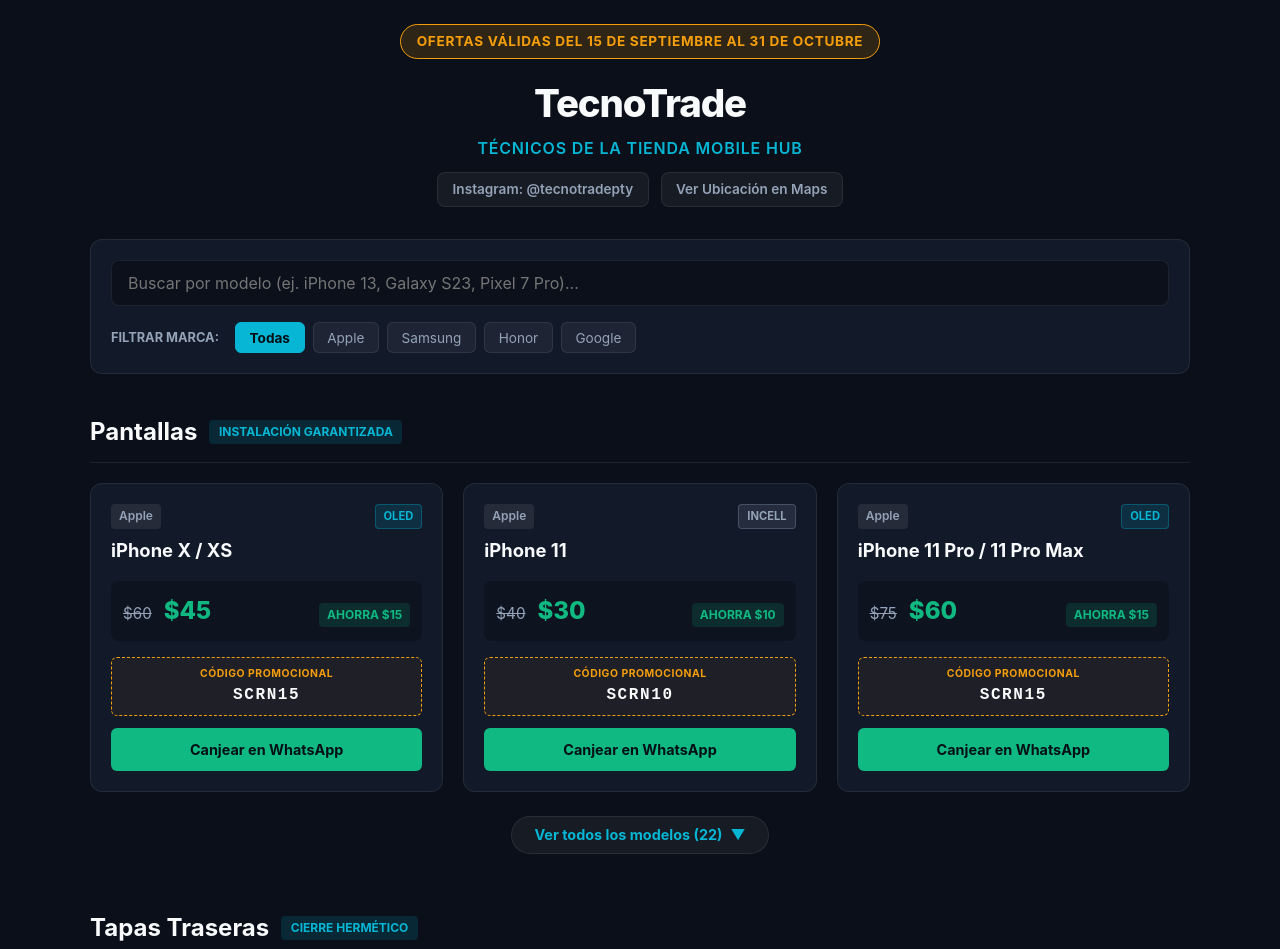
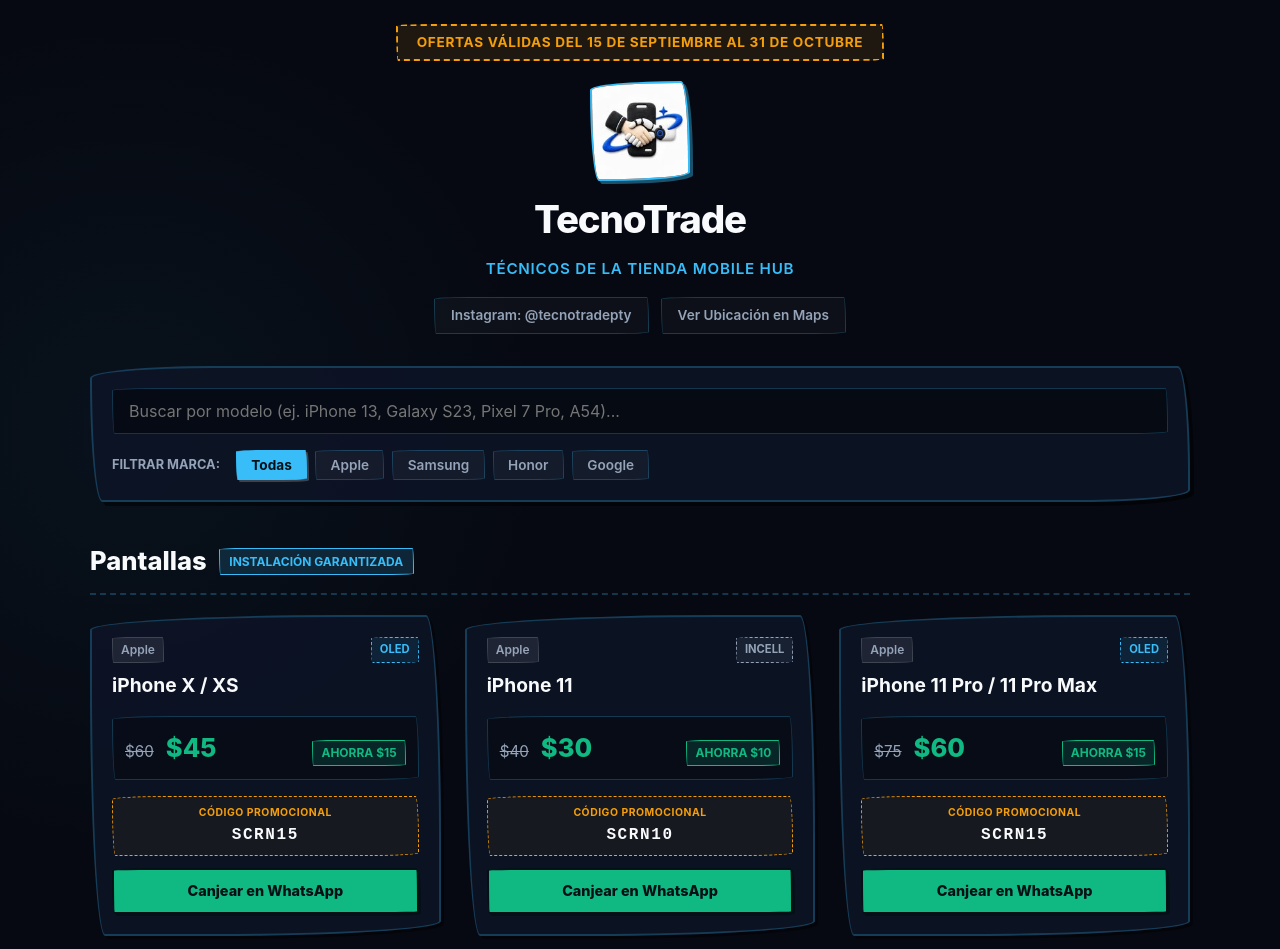
Before and after one commit to tecnotradepty/cuponestt, a plain HTML site: page index.html in a window 1280 px wide. Shown: the top 949 px of the page. Drawn offline with Linux system fonts and the light colour scheme.

Commit message:
Update index.html

```diff
--- a/index.html
+++ b/index.html
@@ -6,13 +6,15 @@
   <title>TecnoTrade | Cupones & Promociones</title>
   <style>
     :root {
-      --bg-main: #0b0f19;
-      --bg-card: rgba(22, 30, 49, 0.7);
-      --bg-card-hover: rgba(30, 41, 68, 0.9);
-      --border-color: rgba(255, 255, 255, 0.08);
+      --bg-main: #060911;
+      --bg-card: rgba(13, 20, 38, 0.85);
+      --bg-card-hover: rgba(19, 30, 56, 0.95);
+      --border-sketch: #38bdf8;
+      --border-subtle: rgba(56, 189, 248, 0.25);
       --text-main: #f8fafc;
       --text-muted: #94a3b8;
-      --accent-cyan: #06b6d4;
+      --accent-cyan: #38bdf8;
+      --accent-blue: #0284c7;
       --accent-green: #10b981;
       --accent-gold: #f59e0b;
       --font-stack: -apple-system, BlinkMacSystemFont, "Segoe UI", Roboto, Helvetica, Arial, sans-serif;
@@ -27,6 +29,9 @@
 
     body {
       background-color: var(--bg-main);
+      background-image:
+        radial-gradient(circle at 10% 20%, rgba(56, 189, 248, 0.05) 0%, transparent 20%),
+        radial-gradient(circle at 90% 80%, rgba(2, 132, 199, 0.05) 0%, transparent 20%);
       color: var(--text-main);
       line-height: 1.5;
       padding: 1.5rem 1rem 4rem;
@@ -43,33 +48,49 @@
       margin-bottom: 2rem;
     }
 
+    .validity-banner {
+      display: inline-block;
+      background: rgba(245, 158, 11, 0.1);
+      border: 2px dashed var(--accent-gold);
+      color: var(--accent-gold);
+      padding: 0.4rem 1.2rem;
+      border-radius: 255px 15px 225px 15px / 15px 225px 15px 255px;
+      font-size: 0.85rem;
+      font-weight: 700;
+      margin-bottom: 1.25rem;
+      text-transform: uppercase;
+      letter-spacing: 0.05em;
+    }
+
+    .brand-header {
+      display: flex;
+      flex-direction: column;
+      align-items: center;
+      gap: 0.6rem;
+      margin-bottom: 1rem;
+    }
+
+    .brand-logo {
+      width: 100px;
+      height: 100px;
+      object-fit: cover;
+      border-radius: 255px 25px 225px 25px / 25px 225px 25px 255px;
+      border: 2px solid var(--accent-cyan);
+      box-shadow: 3px 3px 0px rgba(56, 189, 248, 0.4);
+      background: #000;
+    }
+
     .brand-title {
       font-size: 2.4rem;
       font-weight: 800;
       letter-spacing: -0.03em;
       color: var(--text-main);
-      margin-bottom: 0.2rem;
     }
 
     .brand-subtitle {
-      font-size: 1rem;
+      font-size: 0.95rem;
       font-weight: 600;
       color: var(--accent-cyan);
-      margin-bottom: 0.75rem;
-      text-transform: uppercase;
-      letter-spacing: 0.05em;
-    }
-
-    .validity-banner {
-      display: inline-block;
-      background: rgba(245, 158, 11, 0.15);
-      border: 1px solid var(--accent-gold);
-      color: var(--accent-gold);
-      padding: 0.4rem 1rem;
-      border-radius: 50px;
-      font-size: 0.85rem;
-      font-weight: 700;
-      margin-bottom: 1rem;
       text-transform: uppercase;
       letter-spacing: 0.05em;
     }
@@ -79,18 +100,17 @@
       justify-content: center;
       flex-wrap: wrap;
       gap: 0.75rem;
-      margin-bottom: 1.5rem;
+      margin-top: 0.5rem;
     }
 
     .store-link-btn {
       display: inline-flex;
       align-items: center;
-      gap: 0.4rem;
-      background: rgba(255, 255, 255, 0.05);
-      border: 1px solid var(--border-color);
+      background: rgba(255, 255, 255, 0.03);
+      border: 1.5px solid var(--border-subtle);
+      border-radius: 255px 15px 225px 15px / 15px 225px 15px 255px;
       color: var(--text-muted);
-      padding: 0.4rem 0.9rem;
-      border-radius: 8px;
+      padding: 0.45rem 1rem;
       font-size: 0.85rem;
       text-decoration: none;
       font-weight: 600;
@@ -98,12 +118,13 @@
     }
 
     .store-link-btn:hover {
-      background: rgba(255, 255, 255, 0.1);
+      background: rgba(56, 189, 248, 0.1);
       color: var(--text-main);
-      border-color: rgba(255, 255, 255, 0.2);
+      border-color: var(--accent-cyan);
+      box-shadow: 2px 2px 0px var(--accent-cyan);
     }
 
-    /* Controls */
+    /* Controles y Búsqueda */
     .controls {
       display: flex;
       flex-direction: column;
@@ -111,25 +132,26 @@
       margin-bottom: 2.5rem;
       background: var(--bg-card);
       padding: 1.25rem;
-      border-radius: 12px;
-      border: 1px solid var(--border-color);
-      backdrop-filter: blur(10px);
+      border: 2px solid var(--border-subtle);
+      border-radius: 255px 25px 225px 25px / 25px 225px 25px 255px;
+      box-shadow: 4px 4px 0px rgba(0, 0, 0, 0.5);
     }
 
     .search-box input {
       width: 100%;
       padding: 0.75rem 1rem;
-      background: rgba(11, 15, 25, 0.8);
-      border: 1px solid var(--border-color);
-      border-radius: 8px;
+      background: rgba(6, 9, 17, 0.8);
+      border: 1.5px solid var(--border-subtle);
+      border-radius: 255px 15px 225px 15px / 15px 225px 15px 255px;
       color: var(--text-main);
       font-size: 1rem;
       outline: none;
-      transition: border-color 0.2s;
+      transition: all 0.2s;
     }
 
     .search-box input:focus {
       border-color: var(--accent-cyan);
+      box-shadow: 2px 2px 0px var(--accent-cyan);
     }
 
     .filter-group {
@@ -148,18 +170,19 @@
     }
 
     .filter-btn {
-      background: rgba(255, 255, 255, 0.05);
-      border: 1px solid var(--border-color);
+      background: rgba(255, 255, 255, 0.04);
+      border: 1.5px solid var(--border-subtle);
+      border-radius: 255px 15px 225px 15px / 15px 225px 15px 255px;
       color: var(--text-muted);
-      padding: 0.4rem 0.85rem;
+      padding: 0.4rem 0.9rem;
       font-size: 0.85rem;
-      border-radius: 6px;
+      font-weight: 600;
       cursor: pointer;
       transition: all 0.2s;
     }
 
     .filter-btn:hover {
-      background: rgba(255, 255, 255, 0.1);
+      background: rgba(56, 189, 248, 0.1);
       color: var(--text-main);
     }
 
@@ -168,9 +191,10 @@
       border-color: var(--accent-cyan);
       color: #041016;
       font-weight: 700;
+      box-shadow: 2px 2px 0px rgba(255, 255, 255, 0.2);
     }
 
-    /* Sections */
+    /* Secciones */
     .catalog-section {
       margin-bottom: 3.5rem;
     }
@@ -180,48 +204,50 @@
       align-items: center;
       gap: 0.75rem;
       margin-bottom: 1.25rem;
-      border-bottom: 1px solid var(--border-color);
+      border-bottom: 2px dashed var(--border-subtle);
       padding-bottom: 0.75rem;
     }
 
     .section-header h2 {
-      font-size: 1.5rem;
-      font-weight: 700;
+      font-size: 1.6rem;
+      font-weight: 800;
       color: var(--text-main);
     }
 
     .section-badge {
-      background: rgba(6, 182, 212, 0.15);
+      background: rgba(56, 189, 248, 0.15);
+      border: 1px solid var(--accent-cyan);
       color: var(--accent-cyan);
       font-size: 0.75rem;
       font-weight: 700;
       padding: 0.2rem 0.6rem;
-      border-radius: 4px;
+      border-radius: 255px 15px 225px 15px / 15px 225px 15px 255px;
       text-transform: uppercase;
     }
 
     .coupon-grid {
       display: grid;
       grid-template-columns: repeat(auto-fill, minmax(310px, 1fr));
-      gap: 1.25rem;
+      gap: 1.5rem;
     }
 
-    /* Card */
+    /* Estilo Sketch Cards */
     .coupon-card {
       background: var(--bg-card);
-      border: 1px solid var(--border-color);
-      border-radius: 12px;
+      border: 2px solid var(--border-subtle);
+      border-radius: 255px 15px 225px 15px / 15px 225px 15px 255px;
       padding: 1.25rem;
       display: flex;
       flex-direction: column;
       justify-content: space-between;
-      backdrop-filter: blur(8px);
-      transition: transform 0.2s, border-color 0.2s;
+      box-shadow: 3px 3px 0px rgba(0, 0, 0, 0.4);
+      transition: all 0.2s ease;
     }
 
     .coupon-card:hover {
-      transform: translateY(-2px);
-      border-color: rgba(6, 182, 212, 0.4);
+      transform: translateY(-3px);
+      border-color: var(--accent-cyan);
+      box-shadow: 5px 5px 0px var(--accent-cyan);
       background: var(--bg-card-hover);
     }
 
@@ -233,45 +259,46 @@
       display: flex;
       justify-content: space-between;
       margin-bottom: 0.5rem;
-      font-size: 0.75rem;
     }
 
     .badge-brand {
       background: rgba(255, 255, 255, 0.08);
+      border: 1px solid rgba(255, 255, 255, 0.15);
       padding: 0.2rem 0.5rem;
-      border-radius: 4px;
+      border-radius: 255px 15px 225px 15px / 15px 225px 15px 255px;
       font-weight: 600;
+      font-size: 0.75rem;
       color: var(--text-muted);
     }
 
     .badge-quality {
       font-weight: 700;
       padding: 0.2rem 0.5rem;
-      border-radius: 4px;
+      border-radius: 255px 15px 225px 15px / 15px 225px 15px 255px;
       text-transform: uppercase;
       font-size: 0.7rem;
     }
 
     .quality-incell {
-      background: rgba(148, 163, 184, 0.15);
+      background: rgba(148, 163, 184, 0.1);
       color: #94a3b8;
-      border: 1px solid rgba(148, 163, 184, 0.3);
+      border: 1px dashed #94a3b8;
     }
 
     .quality-oled {
-      background: rgba(6, 182, 212, 0.15);
+      background: rgba(56, 189, 248, 0.1);
       color: var(--accent-cyan);
-      border: 1px solid rgba(6, 182, 212, 0.3);
+      border: 1px dashed var(--accent-cyan);
     }
 
     .quality-original {
-      background: rgba(16, 185, 129, 0.15);
+      background: rgba(16, 185, 129, 0.1);
       color: var(--accent-green);
-      border: 1px solid rgba(16, 185, 129, 0.3);
+      border: 1px dashed var(--accent-green);
     }
 
     .card-title {
-      font-size: 1.15rem;
+      font-size: 1.2rem;
       font-weight: 700;
       color: var(--text-main);
     }
@@ -281,9 +308,10 @@
       align-items: baseline;
       gap: 0.75rem;
       margin-bottom: 1rem;
-      background: rgba(0, 0, 0, 0.25);
+      background: rgba(0, 0, 0, 0.3);
+      border: 1px solid var(--border-subtle);
+      border-radius: 255px 15px 225px 15px / 15px 225px 15px 255px;
       padding: 0.75rem;
-      border-radius: 8px;
     }
 
     .price-regular {
@@ -293,7 +321,7 @@
     }
 
     .price-promo {
-      font-size: 1.5rem;
+      font-size: 1.6rem;
       font-weight: 800;
       color: var(--accent-green);
     }
@@ -301,17 +329,18 @@
     .badge-save {
       margin-left: auto;
       background: rgba(16, 185, 129, 0.15);
+      border: 1px solid var(--accent-green);
       color: var(--accent-green);
       font-size: 0.75rem;
       font-weight: 700;
       padding: 0.2rem 0.5rem;
-      border-radius: 4px;
+      border-radius: 255px 15px 225px 15px / 15px 225px 15px 255px;
     }
 
     .coupon-code-box {
-      border: 1px dashed var(--accent-gold);
+      border: 1.5px dashed var(--accent-gold);
       background: rgba(245, 158, 11, 0.05);
-      border-radius: 6px;
+      border-radius: 255px 15px 225px 15px / 15px 225px 15px 255px;
       padding: 0.5rem;
       text-align: center;
       margin-bottom: 0.75rem;
@@ -337,23 +366,26 @@
     .btn-action {
       background: var(--accent-green);
       color: #041016;
-      border: none;
-      border-radius: 6px;
+      border: 2px solid #041016;
+      border-radius: 255px 15px 225px 15px / 15px 225px 15px 255px;
       padding: 0.65rem;
-      font-weight: 700;
+      font-weight: 800;
       cursor: pointer;
       text-align: center;
       text-decoration: none;
       display: block;
-      transition: opacity 0.2s;
+      transition: all 0.2s;
       font-size: 0.9rem;
+      box-shadow: 2px 2px 0px #041016;
     }
 
     .btn-action:hover {
-      opacity: 0.9;
+      opacity: 0.95;
+      transform: translate(-1px, -1px);
+      box-shadow: 3px 3px 0px #041016;
     }
 
-    /* Toggle Button */
+    /* Botón Toggle de Sección */
     .toggle-container {
       display: flex;
       justify-content: center;
@@ -361,23 +393,25 @@
     }
 
     .btn-toggle-view {
-      background: rgba(255, 255, 255, 0.05);
-      border: 1px solid var(--border-color);
+      background: rgba(255, 255, 255, 0.04);
+      border: 1.5px solid var(--accent-cyan);
       color: var(--accent-cyan);
       padding: 0.6rem 1.4rem;
       font-size: 0.9rem;
       font-weight: 700;
-      border-radius: 50px;
+      border-radius: 255px 15px 225px 15px / 15px 225px 15px 255px;
       cursor: pointer;
       display: inline-flex;
       align-items: center;
       gap: 0.5rem;
       transition: all 0.2s ease;
+      box-shadow: 2px 2px 0px var(--accent-cyan);
     }
 
     .btn-toggle-view:hover {
-      background: rgba(6, 182, 212, 0.15);
-      border-color: var(--accent-cyan);
+      background: rgba(56, 189, 248, 0.15);
+      transform: translate(-1px, -1px);
+      box-shadow: 3px 3px 0px var(--accent-cyan);
     }
 
     .empty-state {
@@ -394,22 +428,31 @@
   <div class="container">
     <header>
       <div class="validity-banner">Ofertas válidas del 15 de septiembre al 31 de octubre</div>
-      <h1 class="brand-title">TecnoTrade</h1>
-      <p class="brand-subtitle">Técnicos de la tienda Mobile Hub</p>
+
+      <div class="brand-header">
+        <img
+          src="https://raw.githubusercontent.com/tecnotradepty/cuponestt/b678d6fe731eb2b6aaed1807655be55ad45aa0a0/imagenes/768420594_18089021243367758_8129196020523341355_n.jpg"
+          alt="TecnoTrade Logo"
+          class="brand-logo"
+          loading="eager"
+        />
+        <h1 class="brand-title">TecnoTrade</h1>
+        <p class="brand-subtitle">Técnicos de la tienda Mobile Hub</p>
+      </div>
 
       <div class="store-links">
         <a href="https://www.instagram.com/tecnotradepty/" target="_blank" rel="noopener noreferrer" class="store-link-btn">
           Instagram: @tecnotradepty
         </a>
-      <a href="map.html" class="store-link-btn">
-  Ver Ubicación en Maps
-</a>
+        <a href="map.html" class="store-link-btn">
+          Ver Ubicación en Maps
+        </a>
       </div>
     </header>
 
     <section class="controls">
       <div class="search-box">
-        <input type="text" id="searchInput" placeholder="Buscar por modelo (ej. iPhone 13, Galaxy S23, Pixel 7 Pro)..." />
+        <input type="text" id="searchInput" placeholder="Buscar por modelo (ej. iPhone 13, Galaxy S23, Pixel 7 Pro, A54)..." />
       </div>
 
       <div class="filter-group">
@@ -422,7 +465,7 @@
       </div>
     </section>
 
-    <!-- SECCIÓN PANTALLAS -->
+    <!-- PANTALLAS -->
     <section class="catalog-section" id="section-pantallas">
       <div class="section-header">
         <h2>Pantallas</h2>
@@ -432,7 +475,7 @@
       <div class="toggle-container" id="toggle-container-pantallas"></div>
     </section>
 
-    <!-- SECCIÓN TAPAS TRASERAS -->
+    <!-- TAPAS TRASERAS -->
     <section class="catalog-section" id="section-tapas">
       <div class="section-header">
         <h2>Tapas Traseras</h2>
@@ -442,7 +485,7 @@
       <div class="toggle-container" id="toggle-container-tapas"></div>
     </section>
 
-    <!-- SECCIÓN BATERÍAS -->
+    <!-- BATERÍAS -->
     <section class="catalog-section" id="section-baterias">
       <div class="section-header">
         <h2>Baterías</h2>
@@ -457,7 +500,7 @@
     const WA_NUMBER = "50768529324";
 
     const catalog = [
-      /* ==================== PANTALLAS ==================== */
+      /* PANTALLAS */
       { id: "p-1", category: "Pantallas", brand: "Apple", model: "iPhone X / XS", quality: "OLED", regular: 60, promo: 45, code: "SCRN15" },
       { id: "p-2", category: "Pantallas", brand: "Apple", model: "iPhone 11", quality: "Incell", regular: 40, promo: 30, code: "SCRN10" },
       { id: "p-3", category: "Pantallas", brand: "Apple", model: "iPhone 11 Pro / 11 Pro Max", quality: "OLED", regular: 75, promo: 60, code: "SCRN15" },
@@ -484,7 +527,7 @@
       { id: "p-21", category: "Pantallas", brand: "Google", model: "Pixel 7 Pro", quality: "OLED", regular: 95, promo: 78, code: "PIXPRO17" },
       { id: "p-22", category: "Pantallas", brand: "Google", model: "Pixel 8 Pro", quality: "OLED", regular: 105, promo: 85, code: "PIXPRO20" },
 
-      /* ==================== TAPAS TRASERAS ==================== */
+      /* TAPAS TRASERAS */
       { id: "t-1", category: "Tapas Traseras", brand: "Apple", model: "iPhone 8 / 8 Plus / X / XR / XS / 11", quality: "Original", regular: 40, promo: 30, code: "TAPA10" },
       { id: "t-2", category: "Tapas Traseras", brand: "Apple", model: "iPhone 11 Pro / 11 Pro Max / 12 mini", quality: "Original", regular: 45, promo: 35, code: "TAPA10" },
       { id: "t-3", category: "Tapas Traseras", brand: "Apple", model: "iPhone 12 / 12 Pro / 12 Pro Max / 13 / 14", quality: "Original", regular: 50, promo: 40, code: "TAPA10" },
@@ -499,7 +542,7 @@
 
       { id: "t-10", category: "Tapas Traseras", brand: "Google", model: "Pixel 6 / 6 Pro / 7 / 7 Pro", quality: "Original", regular: 45, promo: 32, code: "TAPAPIX13" },
 
-      /* ==================== BATERÍAS ==================== */
+      /* BATERÍAS */
       { id: "b-1", category: "Baterías", brand: "Apple", model: "iPhone 8 / X / XR / XS / 11", quality: "Original", regular: 35, promo: 25, code: "BAT10" },
       { id: "b-2", category: "Baterías", brand: "Apple", model: "iPhone 12 / 12 Pro / 12 Pro Max", quality: "Original", regular: 55, promo: 40, code: "BATI15" },
       { id: "b-3", category: "Baterías", brand: "Apple", model: "iPhone 13 / 13 Pro / 13 Pro Max", quality: "Original", regular: 60, promo: 45, code: "BATI15" },
@@ -591,7 +634,7 @@
         const items = filtered.filter(i => i.category === cat.key);
 
         if (items.length === 0) {
-          gridEl.innerHTML = `<div class="empty-state">No hay promociones disponibles con el filtro actual.</div>`;
+          gridEl.innerHTML = `<div class="empty-state">No hay modelos disponibles bajo los filtros aplicados.</div>`;
           toggleEl.innerHTML = "";
           return;
         }
@@ -615,7 +658,6 @@
       });
     }
 
-    // Filtros por marca
     document.querySelectorAll(".filter-btn").forEach(btn => {
       btn.addEventListener("click", () => {
         document.querySelectorAll(".filter-btn").forEach(b => b.classList.remove("active"));
@@ -625,7 +667,6 @@
       });
     });
 
-    // Filtro por búsqueda
     document.getElementById("searchInput").addEventListener("input", (e) => {
       currentSearch = e.target.value.trim().toLowerCase();
       renderSections();
@@ -633,7 +674,6 @@
 
     window.toggleSection = toggleSection;
 
-    // Render inicial
     renderSections();
   </script>
 </body>
```
